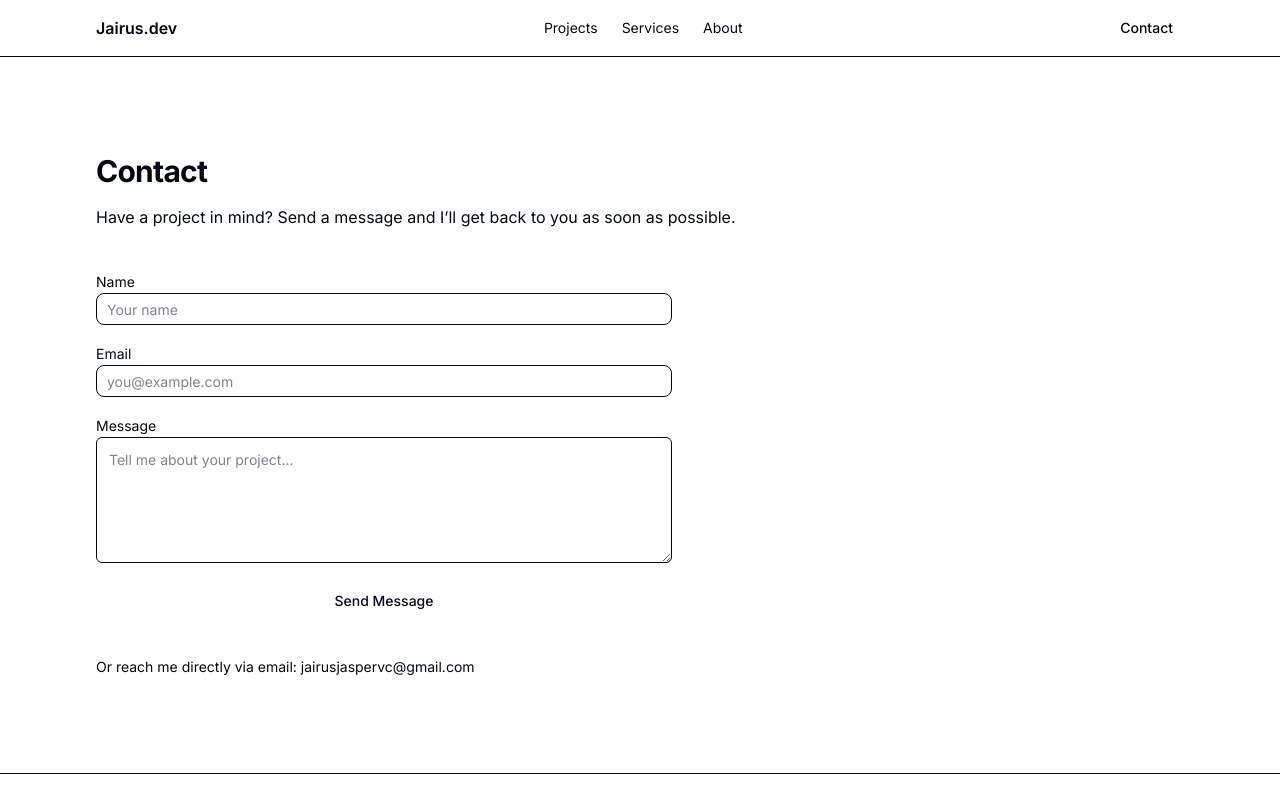
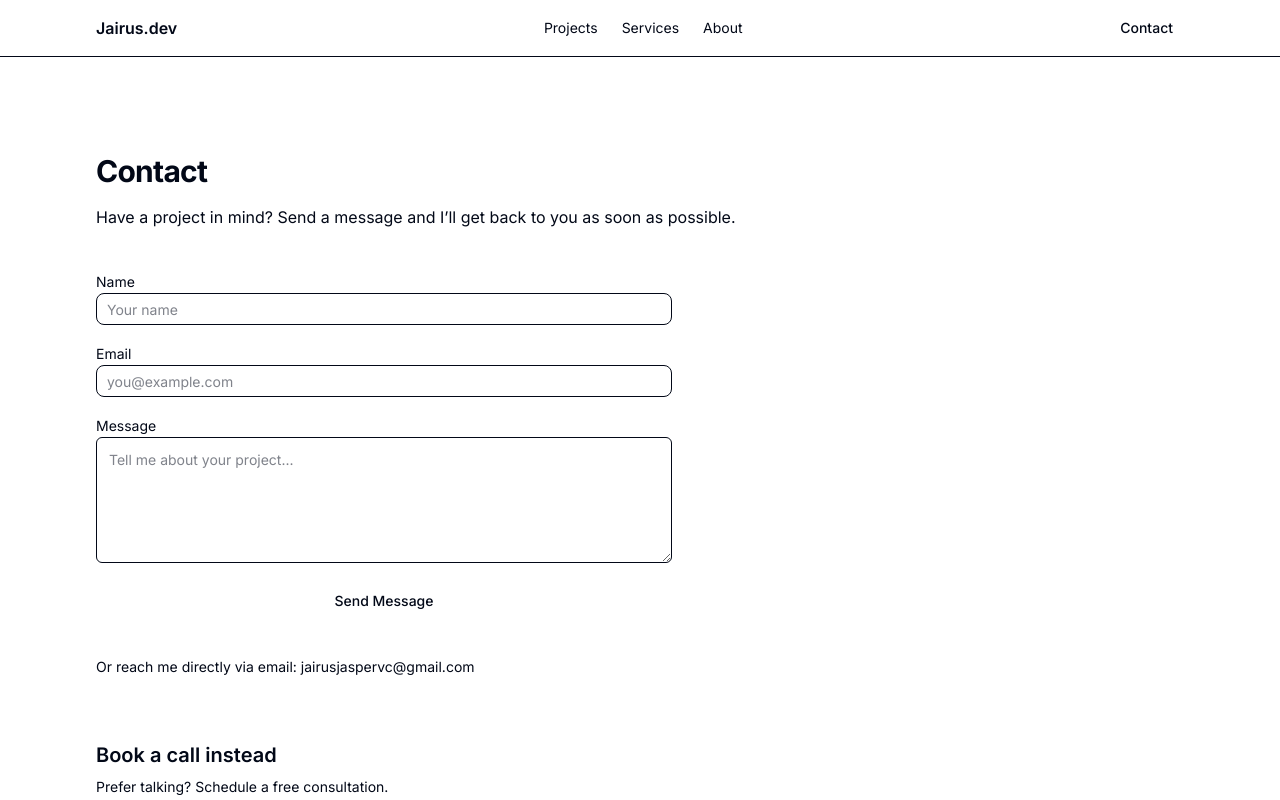
Before and after one commit to rusperres/portfolio-site, a Next.js app: page /contact in a window 1280 px wide. Shown: the top 800 px of the page. Built offline with nearby package versions, Linux system fonts and the light colour scheme.

Commit message:
integrated calendly

```diff
--- a/app/contact/page.tsx
+++ b/app/contact/page.tsx
@@ -4,6 +4,8 @@ import { useState } from "react"
 import { Container } from "@/components/layout/Container"
 import { Button } from "@/components/ui/button"
 import { Input } from "@/components/ui/input"
+import { InlineWidget } from "react-calendly"
+
 
 type Errors = {
   name?: string
@@ -174,6 +176,22 @@ export default function ContactPage() {
           </span>
         </div>
 
+      <div className="mt-16">
+        <h2 className="text-xl font-semibold">
+          Book a call instead
+        </h2>
+
+        <p className="mt-2 text-sm text-muted-foreground">
+          Prefer talking? Schedule a free consultation.
+        </p>
+
+        <div className="mt-6">
+          <InlineWidget
+            url="https://calendly.com/jairusjaspervc/30min"
+            styles={{ height: "700px" }}
+          />
+        </div>
+      </div>
       </Container>
     </main>
   )
--- a/package.json
+++ b/package.json
@@ -16,6 +16,7 @@
     "next": "16.2.4",
     "radix-ui": "^1.4.3",
     "react": "19.2.4",
+    "react-calendly": "^4.4.0",
     "react-dom": "19.2.4",
     "resend": "^6.12.2",
     "shadcn": "^4.4.0",
```
Also changed, not shown: 1 other file (tests, documents, lock files or other folders).
